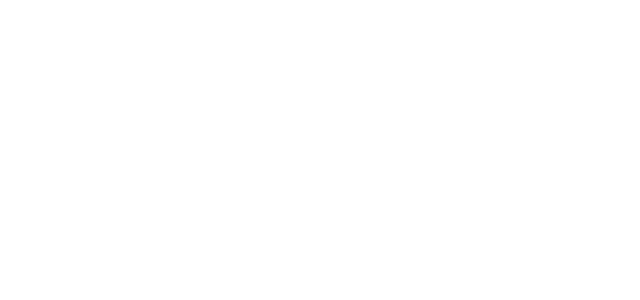
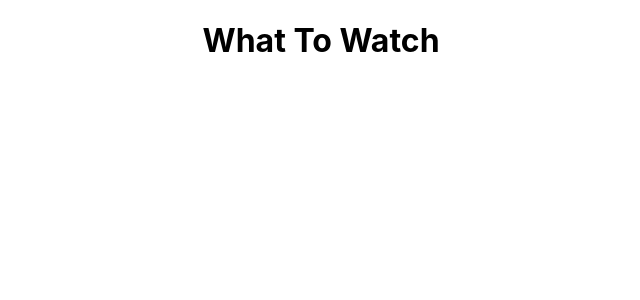
Before and after one commit to catwhitmer/what-to-watch, a React (Create React App) app: page / in a window 1280 px wide. Shown: the top 300 px of the page, without its empty margins (319-959 px from the left). Built offline with nearby package versions, Linux system fonts and the light colour scheme.

Commit message:
create initial App.js state

```diff
--- a/src/App.js
+++ b/src/App.js
@@ -2,11 +2,19 @@ import React from 'react';
 import './App.css';
 
 class App extends React.Component {
+  constructor() {
+    super()
+
+    this.state = {
+      fetchMovies: true,
+      movieData: {}
+    }
+  }
 
   render() {
     return (
       <div className="App">
-
+        <h1>What To Watch</h1>
       </div>
     );
   }
```
